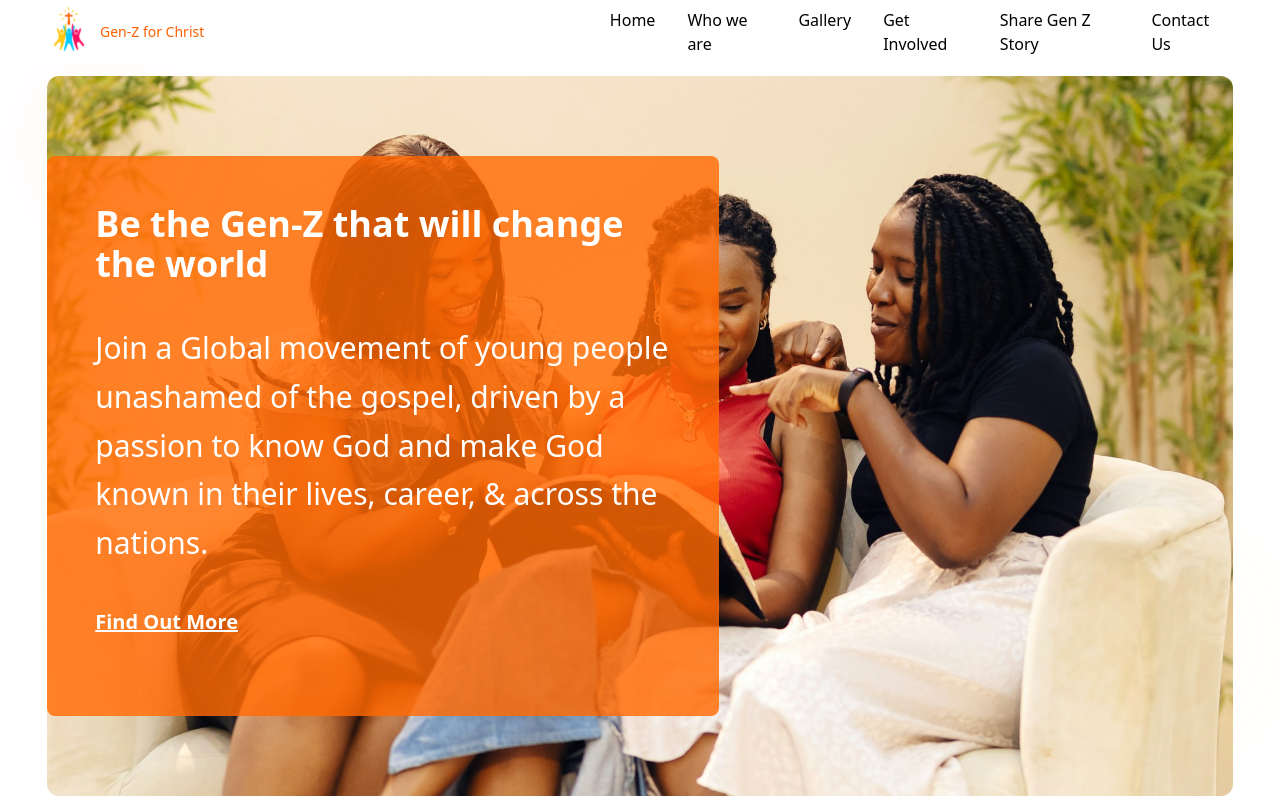
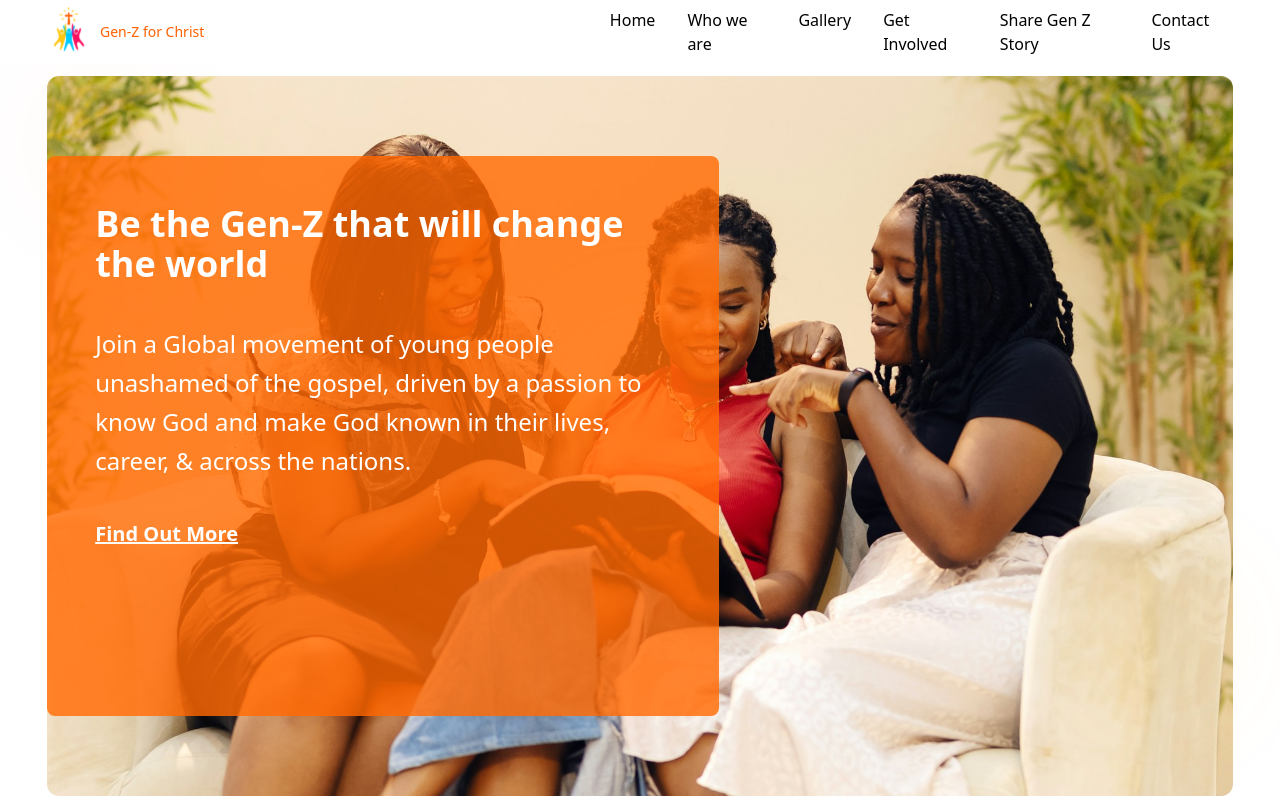
Before and after one commit to Guns-akimbo/Genz4Christ, a React (Vite) app: page / in a window 1280 px wide. Shown: the top 800 px of the page. Built offline with nearby package versions, Linux system fonts and the light colour scheme.

Commit message:
overlay update 7

```diff
--- a/src/components/herosection.tsx
+++ b/src/components/herosection.tsx
@@ -9,7 +9,7 @@ const HeroSection = () => {
           <h1 className="text-4xl  font-bold mb-10">
             Be the Gen-Z that will change the world
           </h1>
-          <p className="text-2xl md:text-3xl leading-relaxed mb-10">
+          <p className="text-2xl  leading-relaxed mb-10">
             Join a Global movement of young people unashamed of the gospel, driven by a passion to know God and make God known in their lives, career, & across the nations.
           </p>
           <a
```
